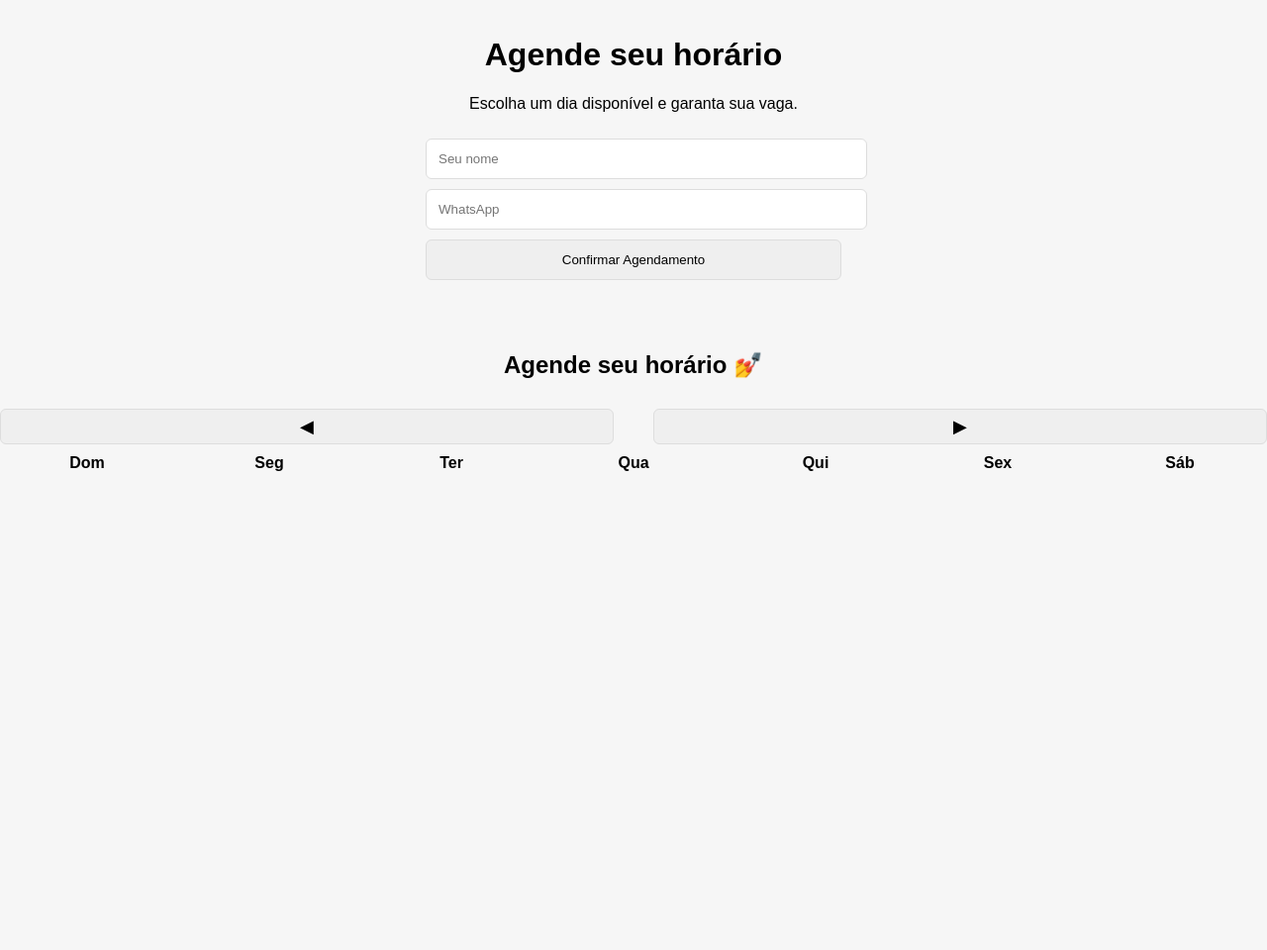
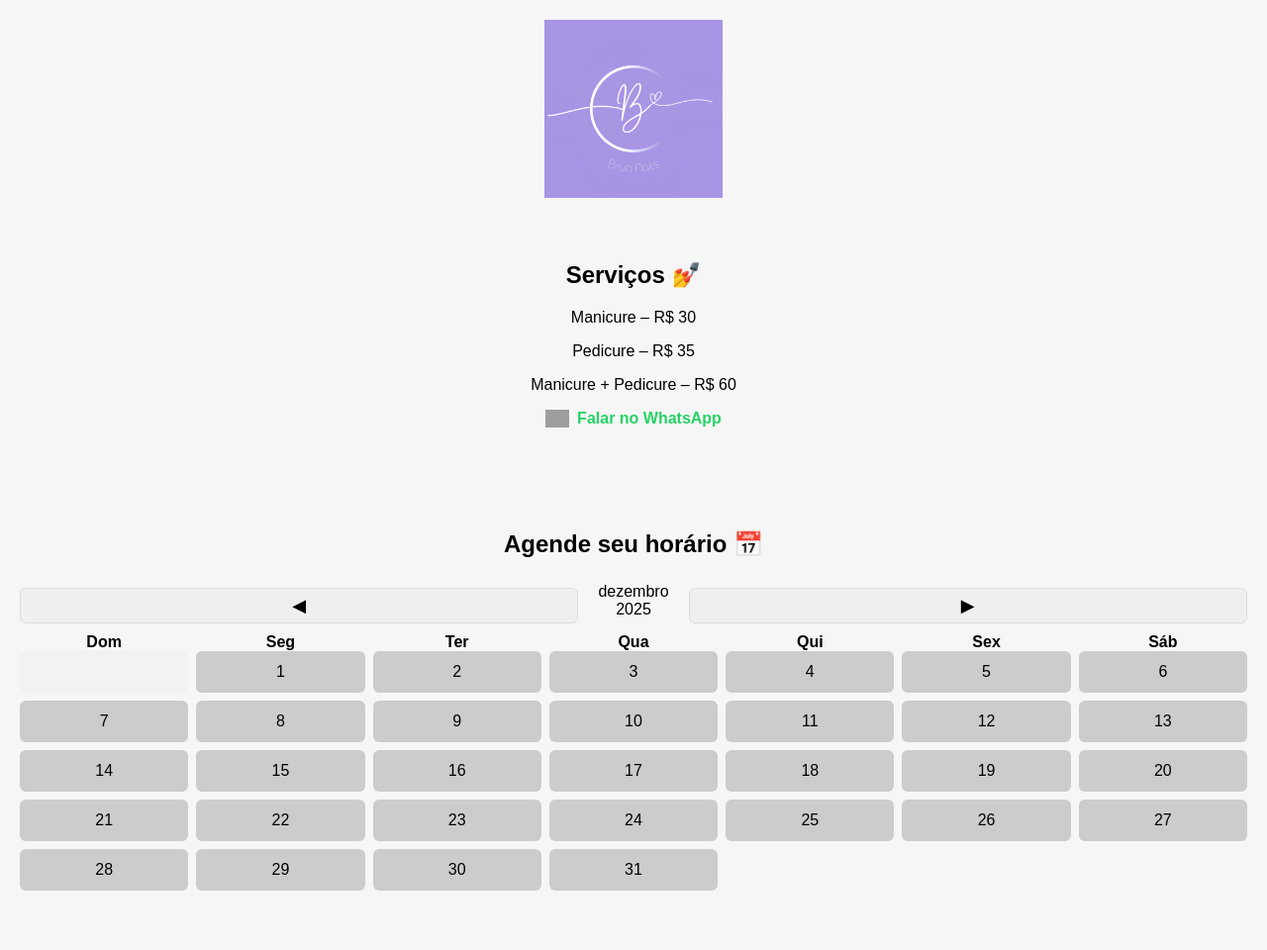
Before and after one commit to davihora22-code/Bruh-Nails, a Flask app: page / in a window 1280 px wide. Shown: the whole page at 99% size. Before the commit the page ends 476 px from the top, so only its background shows below. Run offline with Flask 3, Linux system fonts and the light colour scheme; grey boxes are pictures that could not be loaded.

Commit message:
Index completo com logo, calendario e WhatsApp

```diff
--- a/templates/index.html
+++ b/templates/index.html
@@ -1,35 +1,50 @@
 <!DOCTYPE html>
 <html lang="pt-BR">
 <head>
-  <meta charset="UTF-8">
-  <meta name="viewport" content="width=device-width, initial-scale=1.0">
-  <title>Bruh Nails</title>
-  <link rel="stylesheet" href="/static/style.css">
+  <meta charset="UTF-8" />
+  <meta name="viewport" content="width=device-width, initial-scale=1.0"/>
+  <title>Bruh Nails 💅</title>
+
+  <link rel="stylesheet" href="{{ url_for('static', filename='style.css') }}">
 </head>
 <body>
 
-<div class="container">
-  <h1>Agende seu horário</h1>
-  <p>Escolha um dia disponível e garanta sua vaga.</p>
+  <!-- LOGO -->
+  <header style="text-align:center; padding:20px;">
+    <img
+      src="{{ url_for('static', filename='logo.jpeg') }}"
+      alt="Bruh Nails Logo"
+      style="max-width:180px;"
+    >
+  </header>
 
-  <div id="calendar"></div>
+  <!-- SERVIÇOS -->
+  <section style="padding:20px; text-align:center;">
+    <h2>Serviços 💅</h2>
 
-  <form id="form">
-    <input type="hidden" id="dataSelecionada" name="data">
-    <input type="text" name="nome" placeholder="Seu nome" required>
-    <input type="tel" name="telefone" placeholder="WhatsApp" required>
-    <button type="submit">Confirmar Agendamento</button>
-  </form>
+    <p>Manicure – R$ 30</p>
+    <p>Pedicure – R$ 35</p>
+    <p>Manicure + Pedicure – R$ 60</p>
 
-  <p id="msg"></p>
-</div>
+    <a
+      href="https://wa.me/5571986531160"
+      target="_blank"
+      style="display:inline-flex; align-items:center; gap:8px; text-decoration:none; color:#25d366; font-weight:bold;"
+    >
+      <img
+        src="https://upload.wikimedia.org/wikipedia/commons/6/6b/WhatsApp.svg"
+        alt="WhatsApp"
+        width="24"
+      >
+      Falar no WhatsApp
+    </a>
+  </section>
 
-<script src="/static/script.js"></script>
-</body>
-</html>
-<section id="agendamento">
-  <h2>Agende seu horário 💅</h2>
+  <!-- AGENDAMENTO -->
+  <section id="agendamento" style="padding:20px;">
+    <h2 style="text-align:center;">Agende seu horário 📅</h2>
 
+    <div class="calendar-container">
       <div class="calendar-header">
         <button id="prevMonth">◀</button>
         <span id="monthYear"></span>
@@ -37,16 +52,16 @@
       </div>
 
       <div class="calendar-weekdays">
-    <span>Dom</span>
-    <span>Seg</span>
-    <span>Ter</span>
-    <span>Qua</span>
-    <span>Qui</span>
-    <span>Sex</span>
-    <span>Sáb</span>
+        <span>Dom</span><span>Seg</span><span>Ter</span>
+        <span>Qua</span><span>Qui</span><span>Sex</span><span>Sáb</span>
       </div>
 
       <div id="calendarDays" class="calendar-days"></div>
+    </div>
   </section>
 
-<script src="{{ url_for('static', filename='script.js') }}"></script>
+  <!-- SCRIPT -->
+  <script defer src="{{ url_for('static', filename='script.js') }}"></script>
+
+</body>
+</html>
```
Lines whose indentation alone changed are shown as unchanged.
